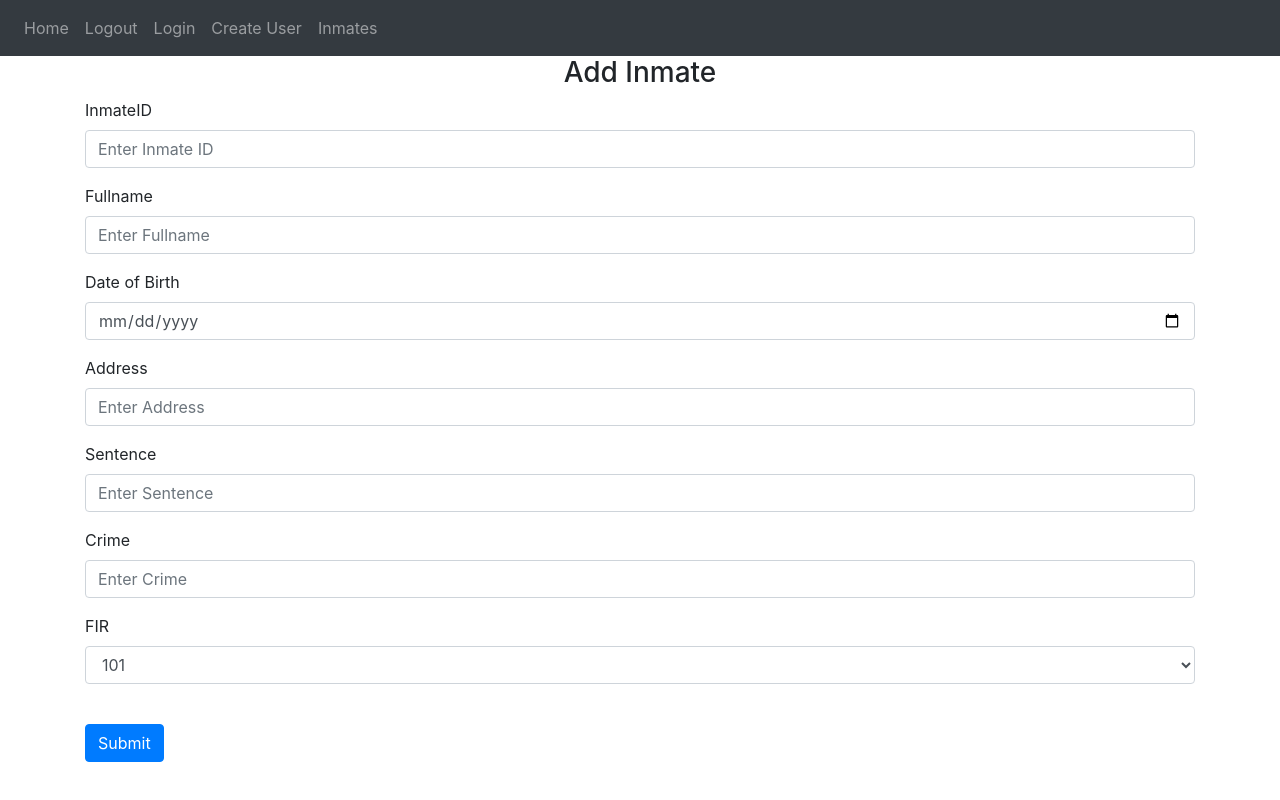
After one commit to candilikoglu/InmateInfo, a Flask app: page /addInmate in a window 1280 px wide. The commit adds this page. Run offline with Flask 2, Linux system fonts and the light colour scheme; data comes from the database, SQL or seed files in the repository; both versions use the stored data as it was after the commit; some libraries are stand-ins or nearby versions.

Commit message:
Added Inmate and Add New Inmate Pages
Added Inmates page where Inmate information is displayed in a table

Added Add Inmate button that takes you to a page to enter new inmate information

```diff
--- /dev/null
+++ b/website/databaseFunctions.py
@@ -0,0 +1,43 @@
+import sqlite3
+import os.path
+
+BASE_DIR = os.path.dirname(os.path.abspath(__file__))
+db_path = os.path.join(BASE_DIR, "inmate_database.db")
+
+def query_inmate_information():
+    connie = sqlite3.connect(db_path)
+    c = connie.cursor()
+    c.execute('SELECT * FROM Inmate')
+    inmate_info = c.fetchall()
+    return inmate_info
+
+def add_inmate_information():
+    pass
+
+def get_FIRID():
+    connie = sqlite3.connect(db_path)
+    c = connie.cursor()
+    c.execute('SELECT FIRID FROM FIR')
+    FIRID = c.fetchall()
+    return FIRID
+
+def insert_inmate(inmate_details):
+    connie = sqlite3.connect(db_path)
+    c = connie.cursor()
+    sql_execute_string = ('INSERT INTO Inmate (InmateID, Fullname, DOB, Address, Sentence, Crime, FIRID) VALUES (?,?,?,?,?,?,?)')
+    c.execute(sql_execute_string, inmate_details)
+    connie.commit()
+    connie.close()
+
+def check_if_ID_exists(ID, table):
+    #print(ID)
+    #print(table)
+    connie = sqlite3.connect(db_path)
+    c = connie.cursor()
+    c.execute("SELECT "+ID+" FROM "+table+" WHERE InmateID = "+ID+"")
+    result = c.fetchall()
+    #print(result)
+    if len(result) > 0:
+        return True
+    else:
+        return False
--- /dev/null
+++ b/website/templates/addInmate.html
@@ -0,0 +1,76 @@
+{% extends "base.html" %} {% block title %}Create User{% endblock %} {% block
+content %}
+<form method="POST" action="http://127.0.0.1:5000/addInmate">
+    <h3 align="center">Add Inmate</h3>
+    <div class="form-group">
+        <label for="InmateId">InmateID</label>
+        <input
+        type="number"
+        class="form-control"
+        id="InmateID"
+        name="InmateID"
+        placeholder="Enter Inmate ID"
+        />
+    </div>
+    <div class="form-group">
+        <label for="Fullname">Fullname</label>
+        <input
+        type="text"
+        class="form-control"
+        id="Fullname"
+        name="Fullname"
+        placeholder="Enter Fullname"
+        />
+    </div>
+    <div class="form-group">
+        <label for="DOB">Date of Birth</label>
+        <input
+        type="date"
+        class="form-control"
+        id="DOB"
+        name="DOB"
+        placeholder="Enter Date of Birth"
+        />
+    </div>
+    <div class="form-group">
+        <label for="Address">Address</label>
+        <input
+            type="text"
+            class="form-control"
+            id="Address"
+            name="Address"
+            placeholder="Enter Address"
+        />
+        </div>
+        <div class="form-group">
+        <label for="Sentence">Sentence</label>
+        <input
+            type="text"
+            class="form-control"
+            id="Sentence"
+            name="Sentence"
+            placeholder="Enter Sentence"
+        />
+        </div>
+        <div class="form-group">
+        <label for="Crime">Crime</label>
+        <input
+            type="text"
+            class="form-control"
+            id="Crime"
+            name="Crime"
+            placeholder="Enter Crime"
+        />
+        </div>
+        <div class="form-group">
+            <label for="FIR">FIR</label>
+            <select class="form-control" id="FIR" name="FIR" placeholder="Enter FIR">
+                {% for FIRID in FIRID%}
+                <option>{{FIRID[0]}}</option>
+                {% endfor%}
+              </select>
+        </div>
+    <br />
+    <button type="submit" class="btn btn-primary">Submit</button>
+    </form>
+{% endblock %}
--- a/website/templates/base.html
+++ b/website/templates/base.html
@@ -32,6 +32,7 @@
           <a class="nav-item nav-link" id="logout" href="/logout">Logout</a>
           <a class="nav-item nav-link" id="login" href="/login">Login</a>
           <a class="nav-item nav-link" id="createUser" href="/createUser">Create User</a>
+          <a class="nav-item nav-link" id="inmates" href="/inmate">Inmates<a/
         </div>
       </div>
     </nav>
--- a/website/templates/createUser.html
+++ b/website/templates/createUser.html
@@ -1,4 +1,4 @@
-{% extends "base.html" %} {% block title %}Create User{% endblock %} {% block
+{% extends "base.html" %} {% block title %}Add Inmate{% endblock %} {% block
   content %}
   <form method="POST">
       <h3 align="center">Create User</h3>
--- a/website/views.py
+++ b/website/views.py
@@ -1,9 +1,59 @@
-from flask import Blueprint, render_template
+from flask import Blueprint, render_template, request, flash
+import sqlite3
+import os.path
+from website import databaseFunctions
 
 views = Blueprint('views', __name__)
+
+
+BASE_DIR = os.path.dirname(os.path.abspath(__file__))
+db_path = os.path.join(BASE_DIR, "inmate_database.db")
 
 # this function will run whenever we go to '/'
 @views.route('/')
 def home():
     # return "<h1>hello</h1>"
     return render_template('home.html')
+
+
+@views.route('/inmate', methods=['POST', 'GET'])
+def goToInmate():
+    inmate_info = databaseFunctions.query_inmate_information()
+
+    return render_template('inmate.html', inmate_info = inmate_info)
+
+
+@views.route('/addInmate', methods=['POST', 'GET'])
+def addInmate():
+    FIRID = databaseFunctions.get_FIRID()
+    if request.method == 'GET':
+        return render_template('addInmate.html', FIRID = FIRID)
+
+    elif  request.method == 'POST':
+        inmate_details = (
+            request.form['InmateID'],
+            request.form['Fullname'],
+            request.form['DOB'],
+            request.form['Address'],
+            request.form['Sentence'],
+            request.form['Crime'],
+            request.form['FIR']
+        )
+
+        if len(inmate_details[0]) <= 0:
+            flash('Inmate ID can not be empty', category='error')
+        elif databaseFunctions.check_if_ID_exists(inmate_details[0], 'Inmate'):
+            flash('Inmate ID already exists',category='error')
+        elif len(inmate_details[1]) <= 0:
+            flash('Fullname can not be empty',category='error')
+        elif len(inmate_details[4]) <= 0:
+            flash('Sentence can not be empty', category='error')
+        elif len(inmate_details[5]) <= 0:
+            flash('Crime can not be empty', category='error')
+        else:
+            flash('Inmate has been added successfully',category='success')
+            databaseFunctions.insert_inmate(inmate_details)
+            inmate_info = databaseFunctions.query_inmate_information()
+            return render_template('inmate.html', inmate_info = inmate_info)
+
+    return render_template('addInmate.html', FIRID = FIRID)
```
Also changed, not shown: website/templates/inmate.html (added, +34 -0 lines), inmate_database.db (added), website/dbmodels.py (deleted), website/inmate_database.db (added). Lines whose indentation alone changed are shown as unchanged.
